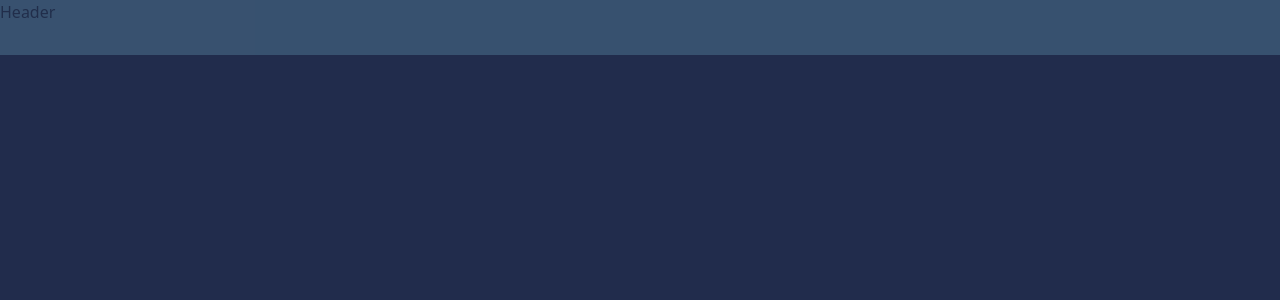
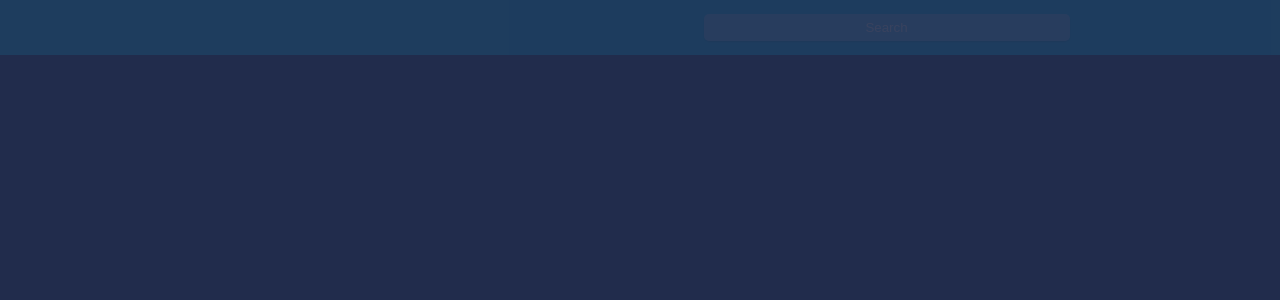
Before and after one commit to Farazdaq/Weather-Electricity-Analytics-System-Dashboard, a React (Vite) app in the folder weather-electricity-analytics-system-dashboard/: page / in a window 1280 px wide. Shown: the top 300 px of the page. Built offline with nearby package versions, Linux system fonts and the light colour scheme.

Commit message:
weather 04/12/2025

```diff
--- a/weather-electricity-analytics-system-dashboard/src/assets/styles/theme.tsx
+++ b/weather-electricity-analytics-system-dashboard/src/assets/styles/theme.tsx
@@ -2,12 +2,15 @@
 const theme = {
   colors: {
     primary: "#93E7FB", // main brand color
+    primaryTransparent: "rgba(0, 204, 255, 1)",
+    inputPrimaryTransparent: "rgba(118, 212, 249, 0.9)",
     secondary: "#9333EA", // secondary accent
     success: "#10B981",
     danger: "#EF4444",
     warning: "#F59E0B",
     light: "#F3F4F6",
     dark: "#111827",
+    layout: "#212c4c",
     text: {
       primary: "#111827",
       secondary: "#6B7280",
--- /dev/null
+++ b/weather-electricity-analytics-system-dashboard/src/components/Search/Search.css
@@ -0,0 +1,13 @@
+.search {
+  width: 200%;
+  height: 25px;
+  text-align: center;
+  border: none;
+  outline: none;
+  border-radius: 5px;
+  box-shadow: 0 1px 2px rgba(0, 0, 0, 0.2);
+}
+
+.search::placeholder {
+  color: white !important;
+}
--- a/weather-electricity-analytics-system-dashboard/src/components/Search/Search.tsx
+++ b/weather-electricity-analytics-system-dashboard/src/components/Search/Search.tsx
@@ -0,0 +1,14 @@
+import theme from "../../assets/styles/theme";
+import "./Search.css";
+function Search() {
+  return (
+    <input
+      type="text"
+      className="search"
+      placeholder="Search"
+      style={{ backgroundColor: theme.colors.inputPrimaryTransparent }}
+    ></input>
+  );
+}
+
+export default Search;
--- a/weather-electricity-analytics-system-dashboard/src/layouts/Header/Header.css
+++ b/weather-electricity-analytics-system-dashboard/src/layouts/Header/Header.css
@@ -1,5 +1,8 @@
 .header {
+  align-items: center;
   width: 198.5vh;
   height: 55px;
-  opacity: 0.2;
+  opacity: 0.1;
+  justify-content: center;
+  display: flex;
 }
--- a/weather-electricity-analytics-system-dashboard/src/layouts/Header/Header.tsx
+++ b/weather-electricity-analytics-system-dashboard/src/layouts/Header/Header.tsx
@@ -1,14 +1,18 @@
 import theme from "../../assets/styles/theme";
 import "./Header.css";
+import Search from "../../components/Search/Search";
+
 function Header() {
   return (
     <header
       className="header"
       style={{
-        backgroundColor: theme.colors.primary,
+        backgroundColor: theme.colors.primaryTransparent,
       }}
     >
-      Header
+      <div>
+        <Search />
+      </div>
     </header>
   );
 }
--- a/weather-electricity-analytics-system-dashboard/src/layouts/MainLayout/MainLayout.css
+++ b/weather-electricity-analytics-system-dashboard/src/layouts/MainLayout/MainLayout.css
@@ -3,8 +3,6 @@
   display: flex;
   flex-direction: column;
   height: 100vh;
-
-  background-color: #212c4c;
 }
 
 /* Body container under header */
--- a/weather-electricity-analytics-system-dashboard/src/layouts/MainLayout/MainLayout.tsx
+++ b/weather-electricity-analytics-system-dashboard/src/layouts/MainLayout/MainLayout.tsx
@@ -1,8 +1,12 @@
 import Header from "../Header/Header";
+import theme from "../../assets/styles/theme";
 import "./MainLayout.css";
 function MainLayout() {
   return (
-    <div className="layout-container" style={{ display: "flex" }}>
+    <div
+      className="layout-container"
+      style={{ display: "flex", backgroundColor: theme.colors.layout }}
+    >
       {/* Header */}
       <Header />
 
```
